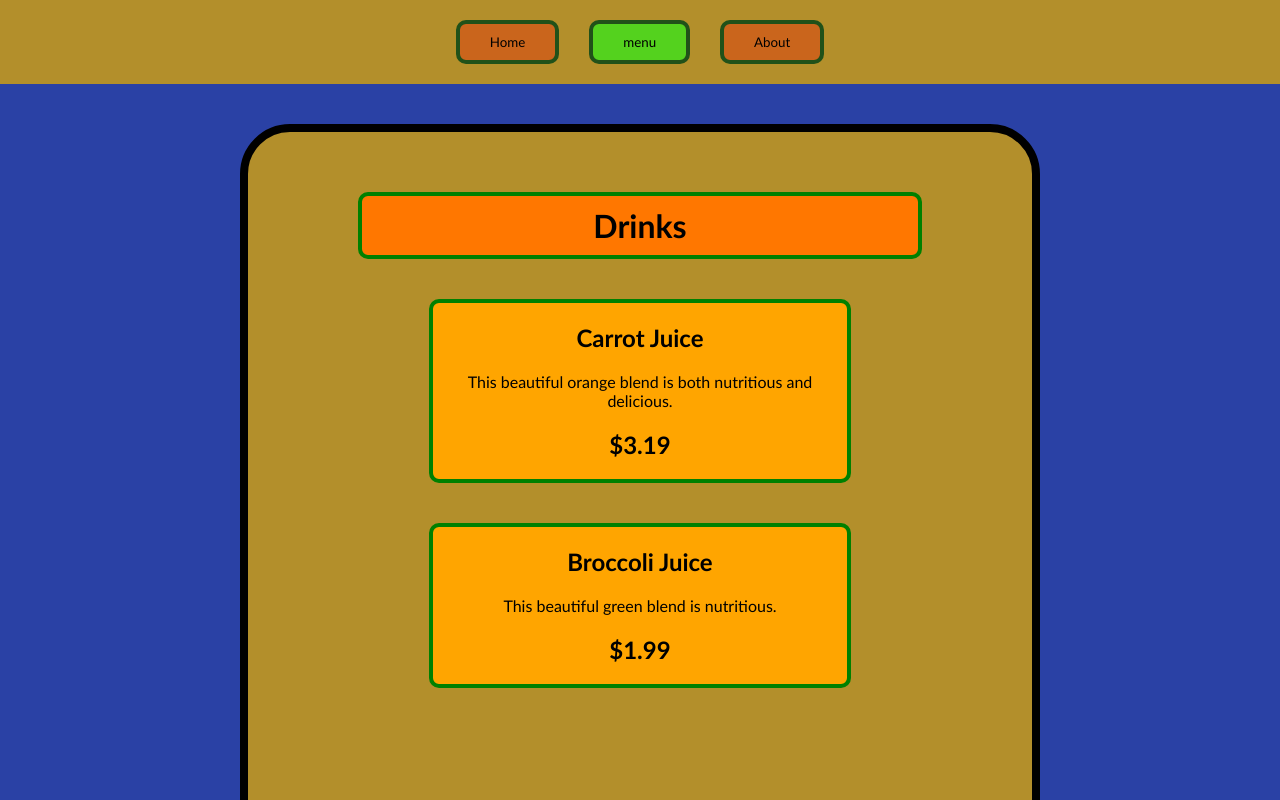
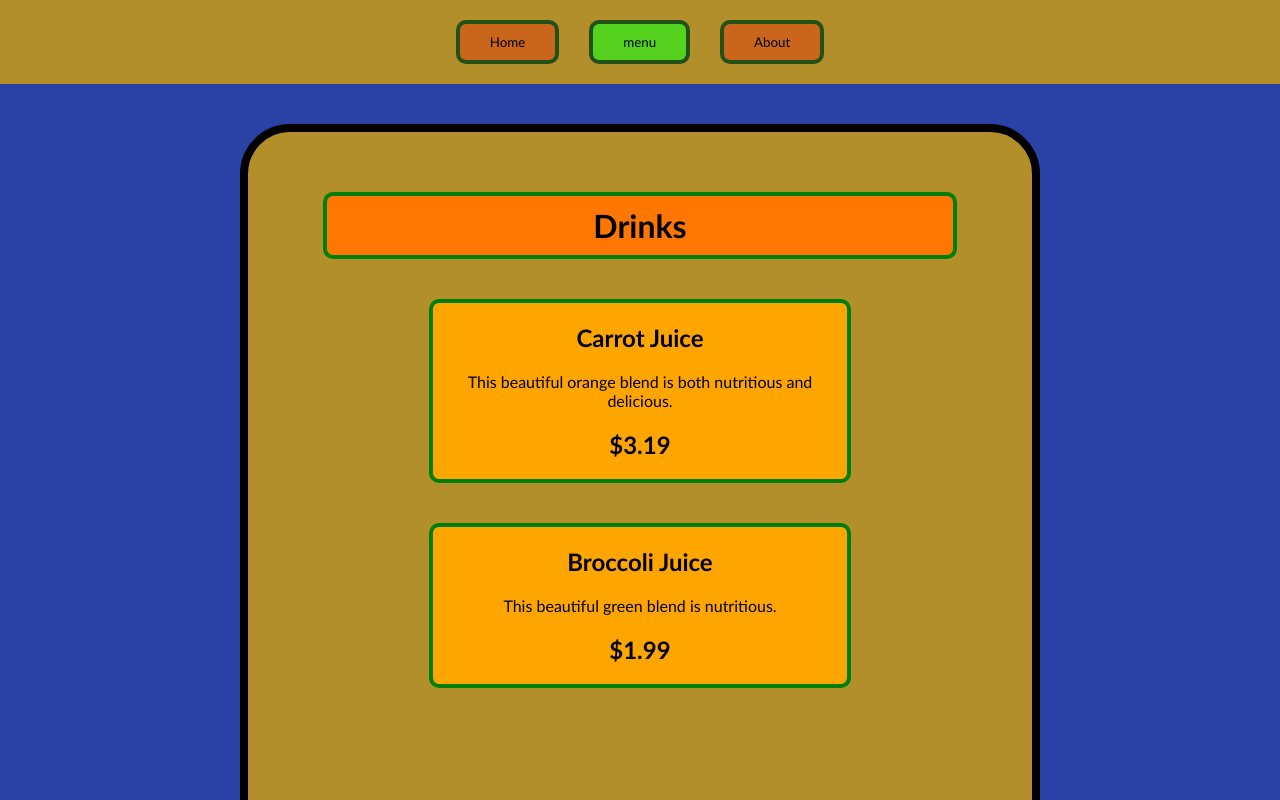
Before and after one commit to soggycrumpets/odin-restaurant-page, a website built with webpack: page src/template.html in a window 1280 px wide. Both pictures are taken after a click on the button "menu". Shown: the top 800 px of the page. Built offline with nearby package versions, Linux system fonts and the light colour scheme.

Commit message:
Fix text overflow bug

```diff
--- a/src/about.js
+++ b/src/about.js
@@ -17,7 +17,7 @@ export function buildAboutPage(parentElement) {
     name = "Bobby Souffle";
     occupation = "Chef";
     phone = "000-000-0001"
-    email = "ClarissaCarrot@fakemail.lie";
+    email = "BobbySouffle@fakemail.lie";
     parentElement.appendChild(buildStaffMember(name, occupation, phone, email));
 
     name = "Artur Soufflayers";
--- a/src/index.js
+++ b/src/index.js
@@ -26,9 +26,7 @@ function initButtons() {
     function setButtonEventListener(button, pageBuilder) {
         button.addEventListener("click", () => {
             clearPage();
-            if (pageBuilder) {
-                pageBuilder(contentElement);
-            }
+            pageBuilder(contentElement);
             setActive(button);
         });
     }
--- a/src/style.css
+++ b/src/style.css
@@ -38,6 +38,7 @@ nav>button.button-active {
     background-color: rgb(84, 210, 30);
 }
 
+
 #content {
     background-color: var(--brown);
     padding: 40px;
@@ -51,7 +52,6 @@ nav>button.button-active {
     border-radius: 50px;
     min-height: 80vh;
     margin: 40px;
-
 }
 
 #content>* {
@@ -66,17 +66,19 @@ nav>button.button-active {
     padding: 10px;
 }
 
+
 #content>h1 {
     background-color: rgb(255, 119, 0);
 }
 
 #content>h1, h2, h3 {
-    width: 80%;
+    width: 90%;
 }
 
 h1, h2, h3, p {
     margin: 10px;
     text-align: center;
+    word-break: break-word;
 }
 
 #content>*.new-section {
```
Also changed, not shown: README.md.
